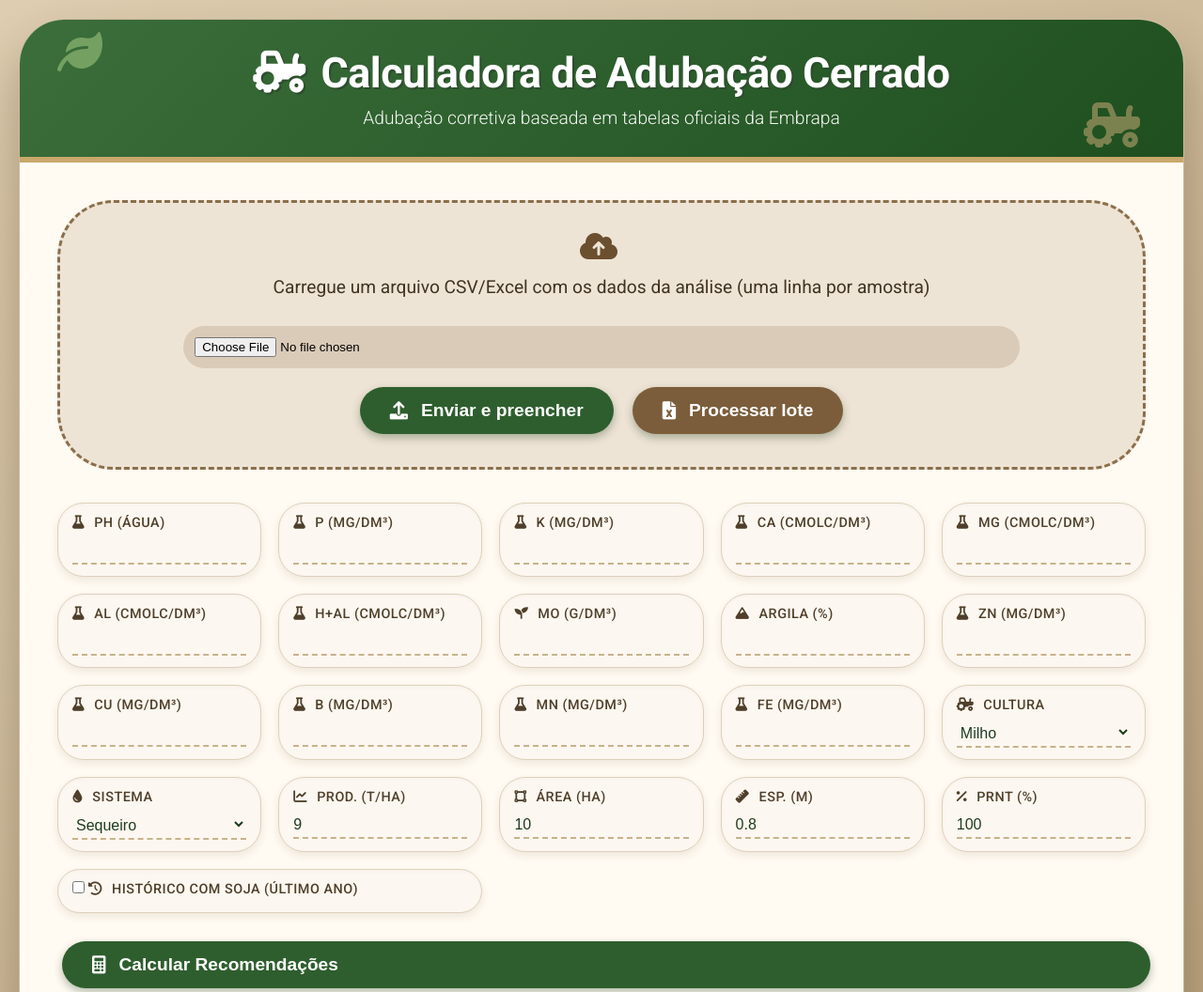
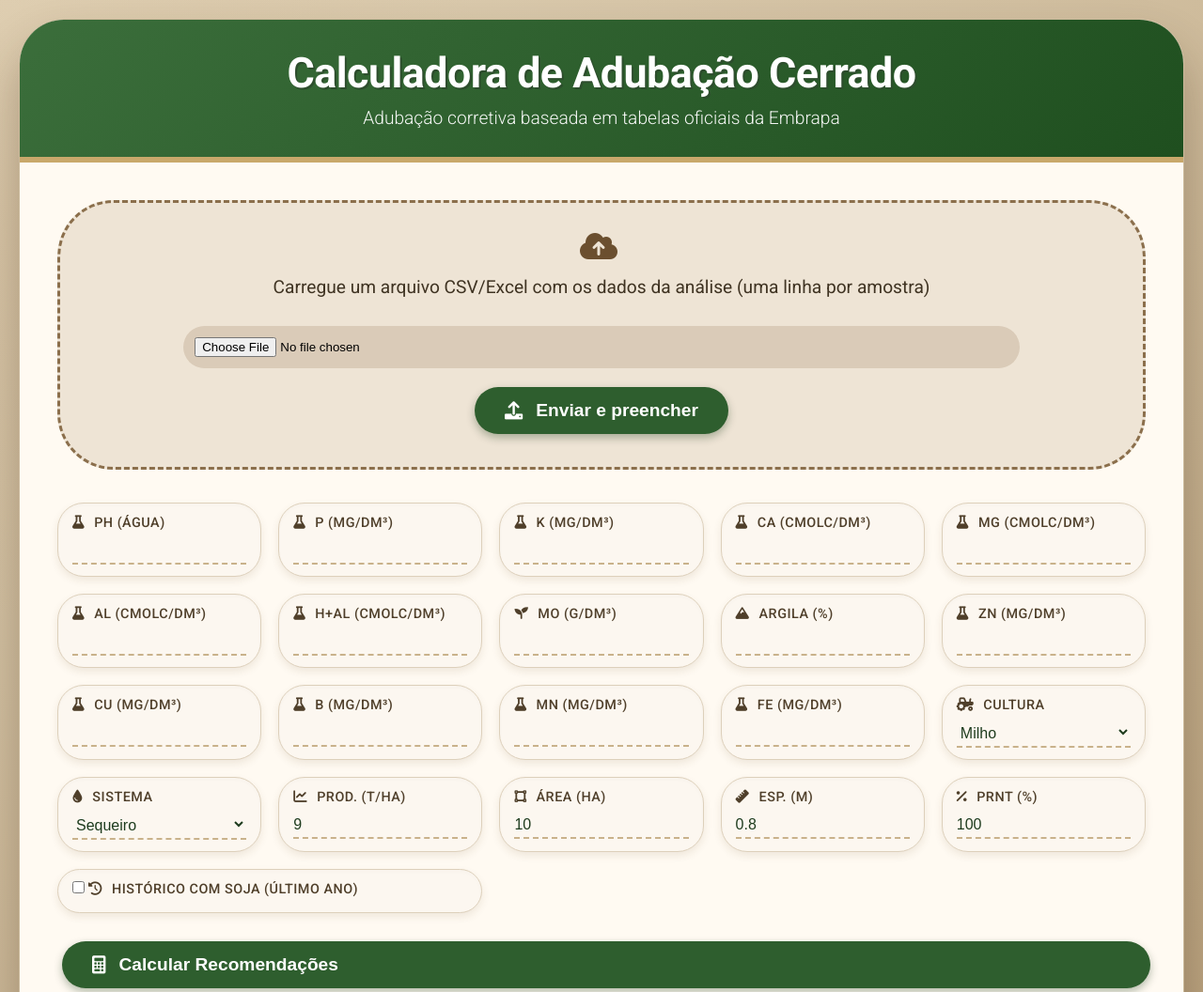
Before and after one commit to Lucazvfx/calculadora-adubacao-cerrado, a Flask app: page / in a window 1280 px wide. Shown: the top 1056 px of the page at 94% size. Run offline with Flask 2, Linux system fonts and the light colour scheme.

```diff
--- a/templates/index.html
+++ b/templates/index.html
@@ -288,10 +288,10 @@
 <body>
 <div class="container">
     <header>
-        <i class="fas fa-leaf icon-leaf"></i>
-        <h1><i class="fas fa-tractor"></i> Calculadora de Adubação Cerrado</h1>
+        <i class=""></i>
+        <h1><i class=""></i> Calculadora de Adubação Cerrado</h1>
         <p>Adubação corretiva baseada em tabelas oficiais da Embrapa</p>
-        <i class="fas fa-tractor icon-tractor"></i>
+        <i class=""></i>
     </header>
     <div class="content">
         {% with messages = get_flashed_messages(with_categories=true) %}
@@ -312,7 +312,7 @@
                 <input type="file" name="arquivo" accept=".csv,.xlsx,.xls" style="margin:15px auto; background:#dacbb8; padding:12px; border-radius:40px; border:none; width:80%;">
                 <div style="display: flex; gap: 10px; justify-content: center; flex-wrap: wrap;">
                     <button type="submit" name="preencher" value="1" class="btn"><i class="fas fa-upload"></i> Enviar e preencher</button>
-                    <button type="submit" name="processar_lote" value="1" class="btn btn-excel"><i class="fas fa-file-excel"></i> Processar lote</button>
+
                 </div>
             </form>
         </div>
```
